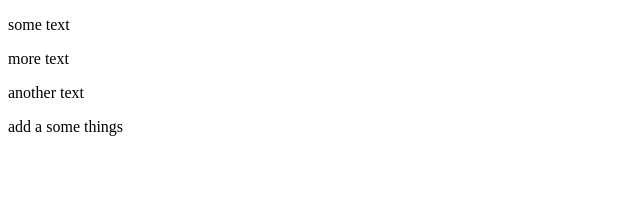
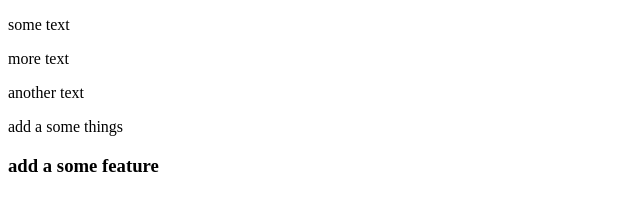
Before and after one commit to ADzhyhan/hometask2, a website: page index.html in a window 1280 px wide. Shown: the whole page, without its empty margins (0-640 px from the left). Drawn offline with Linux system fonts and the light colour scheme.

Commit message:
add a feature

```diff
--- a/index.html
+++ b/index.html
@@ -14,5 +14,9 @@
     <div>
         <p>add a some things</p>
     </div>
+
+    <div>
+        <h3>add a some feature</h3>
+    </div>
 </body>
 </html>
```
